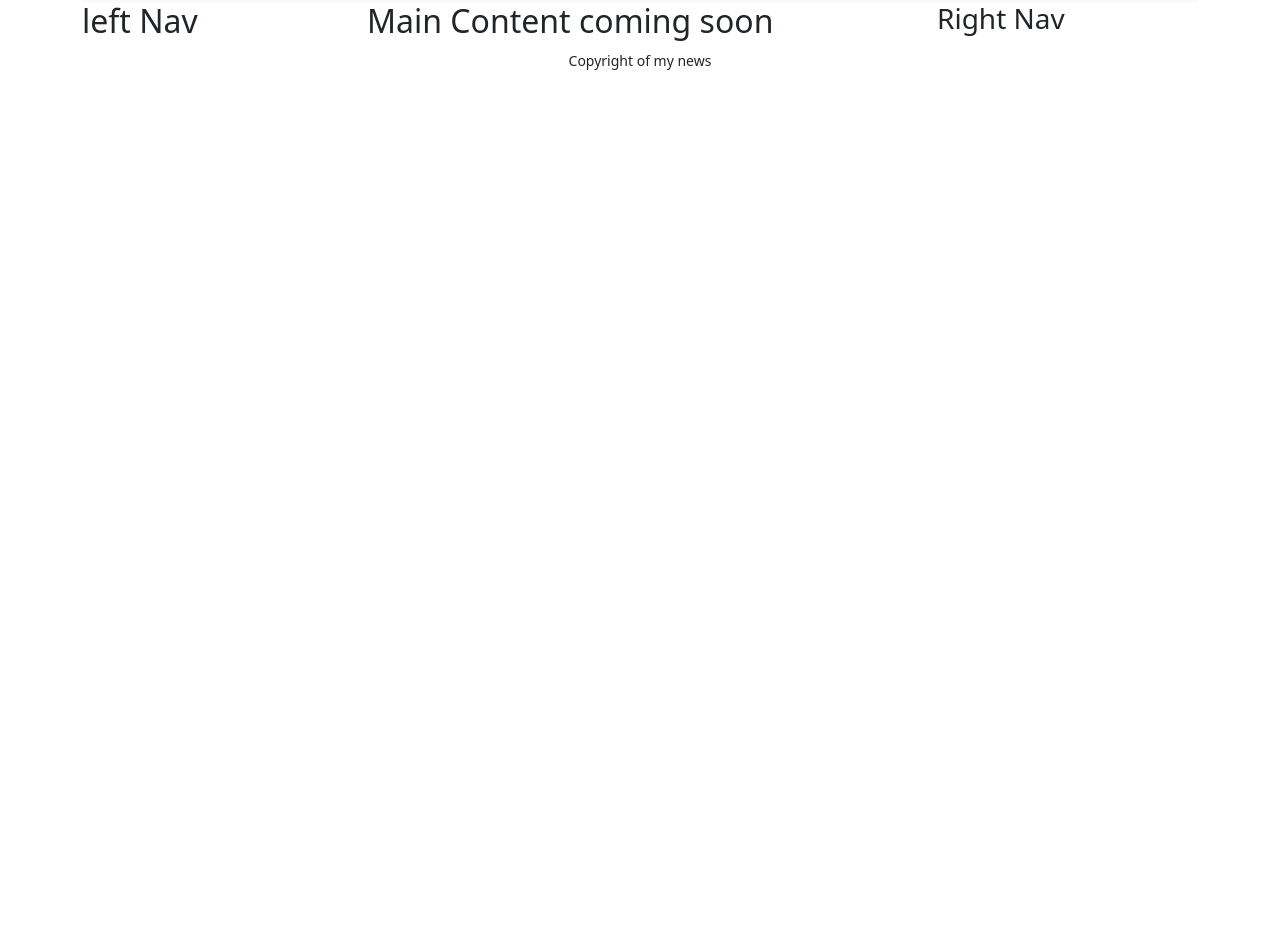
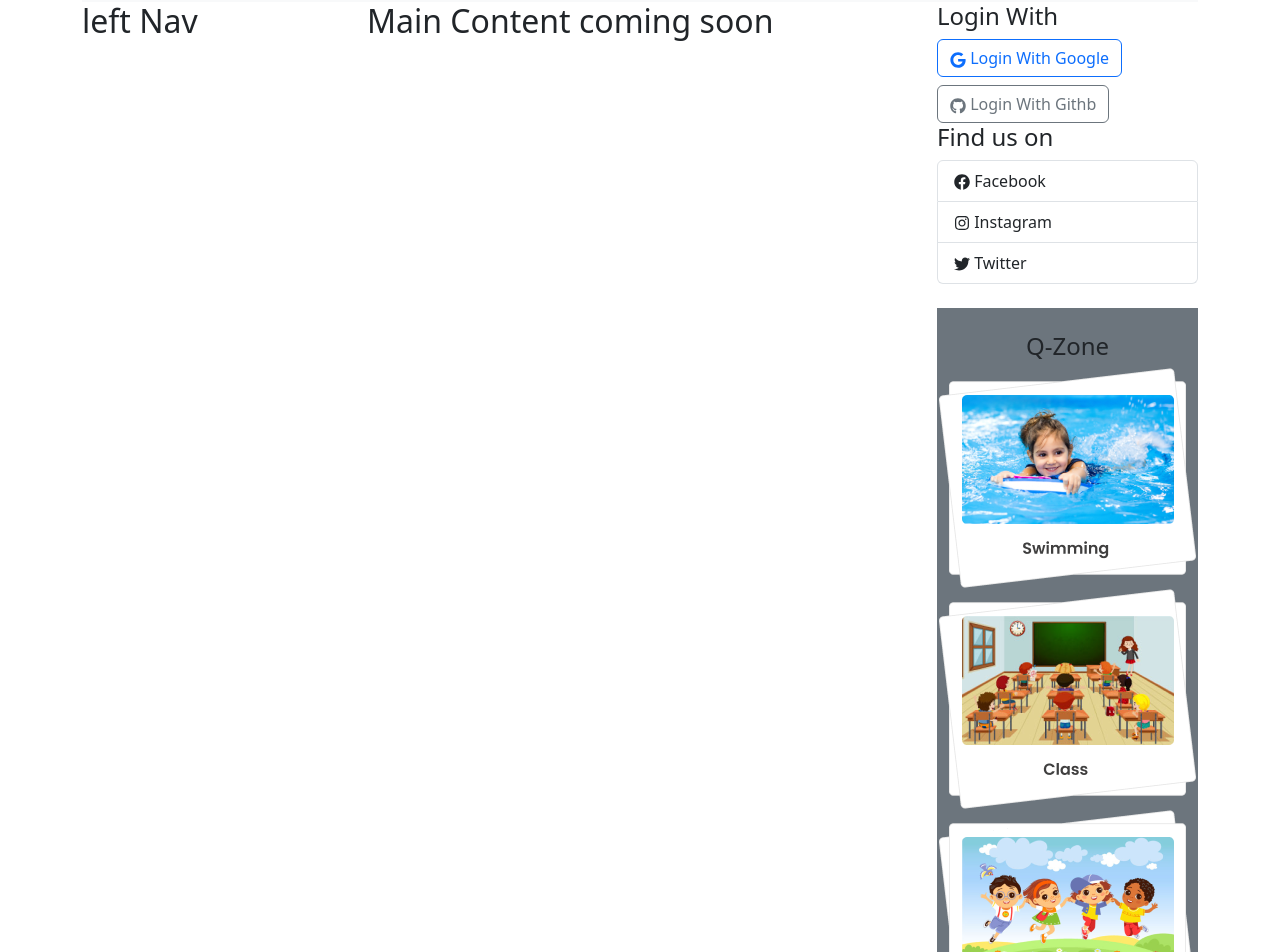
Before and after one commit to HasanTalukderictian/my-news-app, a React (Create React App) app: page / in a window 1280 px wide. Shown: the part 240-1192 px from the top of the page. Before the commit the page ends 800 px from the top, so only its background shows below. Built offline with nearby package versions, Linux system fonts and the light colour scheme.

Commit message:
Right Section Added

```diff
--- a/package.json
+++ b/package.json
@@ -13,6 +13,7 @@
     "react-bootstrap": "^2.8.0",
     "react-dom": "^18.2.0",
     "react-fast-marquee": "^1.6.0",
+    "react-icons": "^4.10.1",
     "react-router-dom": "^6.14.2",
     "react-scripts": "5.0.1",
     "web-vitals": "^2.1.4"
--- /dev/null
+++ b/src/pages/Shared/Qzone/QZone.js
@@ -0,0 +1,19 @@
+import React from 'react';
+import qzone1 from '../../../assets/qZone1.png'
+import qzone2 from '../../../assets/qZone2.png'
+import qzone3 from '../../../assets/qZone3.png'
+
+const QZone = () => {
+    return (
+        <div className='bg-secondary text-center my-4 py-4'>
+            <h4>Q-Zone</h4>
+            <div>
+                <img src={qzone1} alt="" />
+                <img src={qzone2} alt="" />
+                <img src={qzone3} alt="" />
+            </div>
+        </div>
+    );
+};
+
+export default QZone;
--- a/src/pages/Shared/RightNav/RightNav.js
+++ b/src/pages/Shared/RightNav/RightNav.js
@@ -1,9 +1,29 @@
 import React from 'react';
+import { Button, ListGroup } from 'react-bootstrap';
+import { FaGoogle,FaGithub,FaFacebook,FaInstagram,FaTwitter } from 'react-icons/fa';
+import QZone from '../Qzone/QZone';
+import bg from '../../../assets/bg.png';
 
 const RightNav = () => {
     return (
         <div>
-            <h3>Right Nav</h3>
+           <h4>Login With</h4>
+            <Button className='mb-2 ' variant="outline-primary"> <FaGoogle/> Login With Google</Button>
+            <Button variant="outline-secondary"> <FaGithub /> Login With Githb</Button>
+
+            <div>
+                <h4>Find us on</h4>
+                <ListGroup>
+                    <ListGroup.Item><FaFacebook/> Facebook</ListGroup.Item>
+                    <ListGroup.Item><FaInstagram/> Instagram</ListGroup.Item>
+                    <ListGroup.Item> <FaTwitter/> Twitter</ListGroup.Item>
+
+             </ListGroup>
+            </div>
+            <QZone></QZone>
+            <div>
+                <img src={bg} alt="" />
+            </div>
         </div>
     );
 };
```
Also changed, not shown: 1 other file (tests, documents, lock files or other folders).
